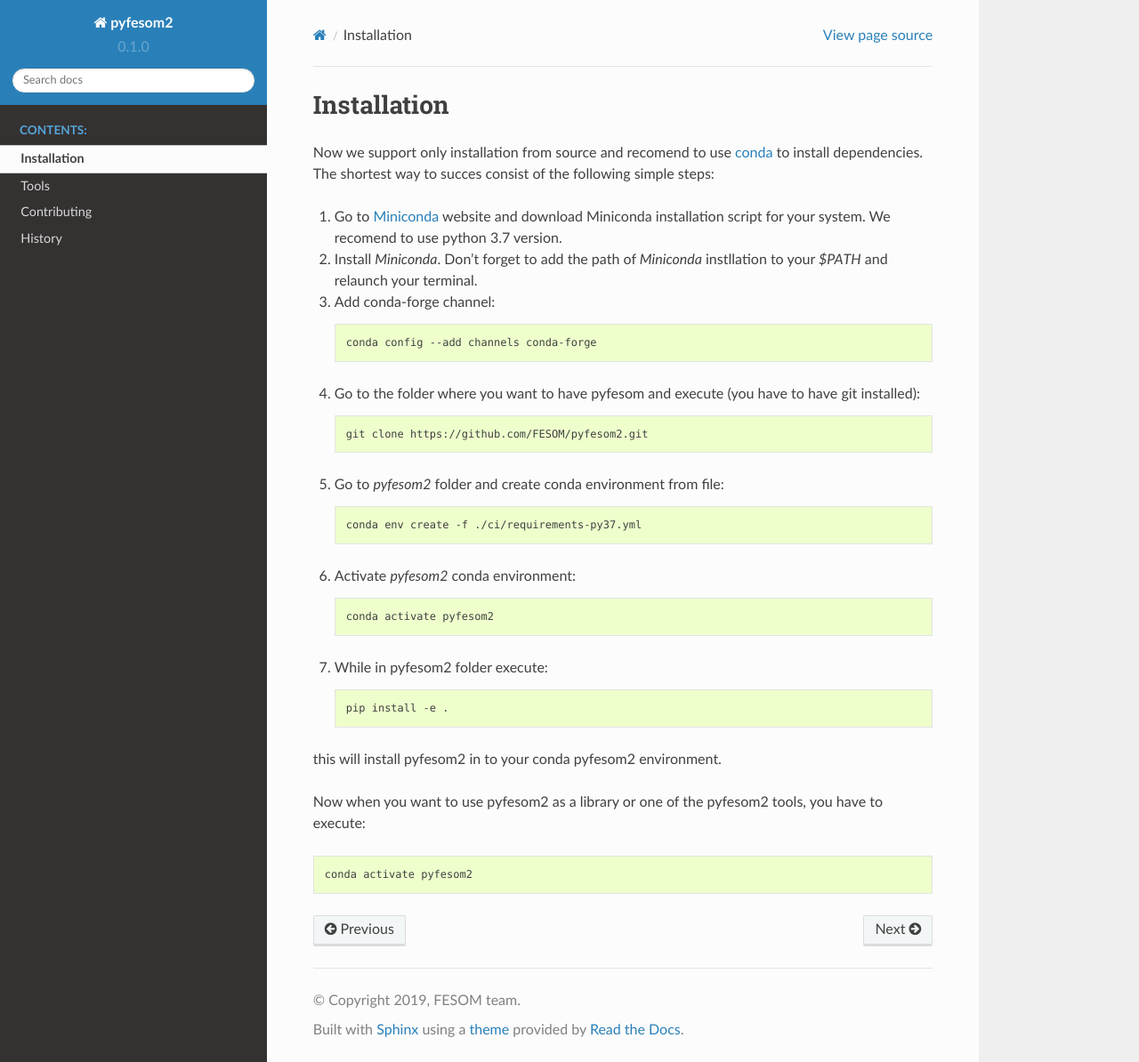
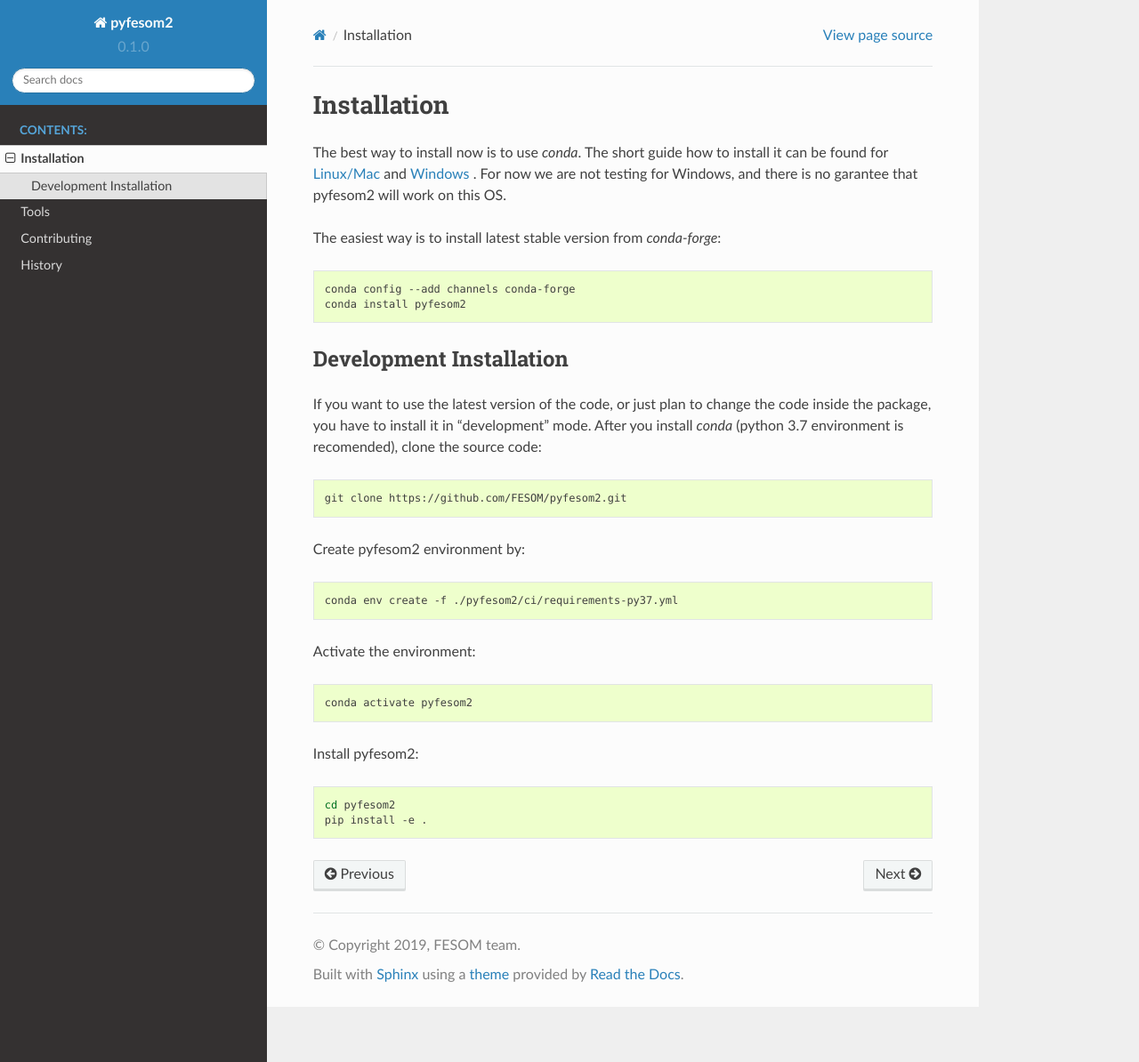
Before and after one commit to FESOM/pyfesom2, a Sphinx documentation site: the page built from docs/installation.rst, in a window 1280 px wide and 1194 px high. Shown: the whole window at 89% size. Built offline with Sphinx 7.4.7 and the Read the Docs theme 2.0.0, drawn with Linux system fonts in a browser that asks for light colours; pages that are not in the unit, such as notebooks, are missing from menus.

Commit message:
Update docs.

```diff
--- a/docs/installation.rst
+++ b/docs/installation.rst
@@ -4,38 +4,30 @@
 Installation
 ============
 
-Now we support only installation from source and recomend to use `conda <https://conda.io/docs/>`_  to install dependencies. The shortest way to succes consist of the following simple steps:
+The best way to install now is to use `conda`. The short guide how to install it can be found for `Linux/Mac <https://github.com/koldunovn/python_for_geosciences/blob/master/README.md#getting-started-for-linuxmac>`_  and `Windows <https://github.com/koldunovn/python_for_geosciences/blob/master/README.md#getting-started-for-windows>`_ . For now we are not testing for Windows, and there is no garantee that pyfesom2 will work on this OS.
 
-1. Go to `Miniconda <https://conda.io/miniconda.html>`_ website and download Miniconda installation script for your system. We recomend to use python 3.7 version.
-
-
-2. Install `Miniconda`. Don't forget to add the path of `Miniconda` instllation to your `$PATH` and relaunch your terminal.
-
-
-3. Add conda-forge channel::
+The easiest way is to install latest stable version from `conda-forge`::
 
     conda config --add channels conda-forge
+    conda install pyfesom2
 
+************************
+Development Installation
+************************
 
-4. Go to the folder where you want to have pyfesom and execute (you have to have git installed)::
+If you want to use the latest version of the code, or just plan to change the code inside the package, you have to install it in "development" mode. After you install `conda` (python 3.7 environment is recomended), clone the source code::
 
     git clone https://github.com/FESOM/pyfesom2.git
 
-5. Go to `pyfesom2` folder and create conda environment from file::
+Create pyfesom2 environment by::
 
-    conda env create -f ./ci/requirements-py37.yml
+    conda env create -f ./pyfesom2/ci/requirements-py37.yml
 
-
-6. Activate `pyfesom2` conda environment::
+Activate the environment::
 
     conda activate pyfesom2
 
-7. While in pyfesom2 folder execute::
+Install pyfesom2::
 
+    cd pyfesom2
     pip install -e .
-
-this will install pyfesom2 in to your conda pyfesom2 environment.
-
-Now when you want to use pyfesom2 as a library or one of the pyfesom2 tools, you have to execute::
-
-    conda activate pyfesom2
```
